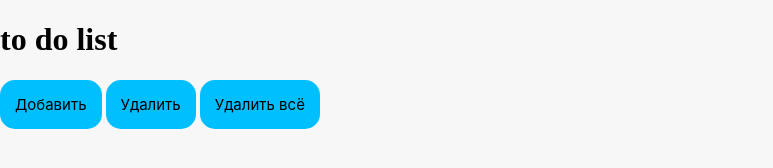
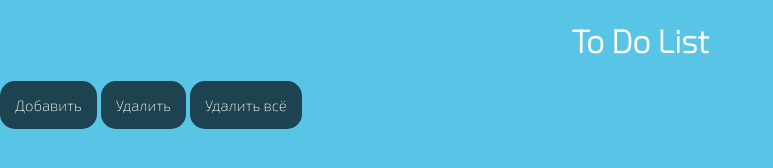
Before and after one commit to levandovskinumerouno/todorep, a plain HTML site: page index.html in a window 1280 px wide. Shown: the whole page, without its empty margins (0-773 px from the left). Drawn offline with Linux system fonts and the light colour scheme.

Commit message:
первый коммит

```diff
--- a/index.css
+++ b/index.css
@@ -1,6 +1,12 @@
 body {
   margin: 0;
-  background-color: #f7f7f7;
+  background-color: #16afddb6;
+}
+
+h1{
+  font-family: 'Exo 2', sans-serif;
+  text-align: center;
+  color: #fff;
 }
 
 .root {
@@ -8,6 +14,7 @@ body {
   padding-bottom: 10px;
   margin: 0 auto;
   max-width: 50%;
+  font-family: 'Exo 2', sans-serif;
 }
 
 .root > p {
@@ -16,17 +23,18 @@ body {
   background-color: #fff;
   border-radius: 10px;
   box-shadow: 0px 5px 10px 2px rgba(34, 60, 80, 0.2);
+  font-family: 'Exo 2', sans-serif;
 }
 
 .add-new-todo, .remove-todo, .remove-all {
-  background-color: hsl(195, 100%, 50%);
-  color: rgb(0, 0, 0);
+  background-color: hsl(194, 47%, 21%);
+  color: rgb(255, 255, 255);
   border-radius: 15px;
   border: none;
   padding: 15px;
   transition-duration: 0.5s;
   font-size: 15px;
-  font-family: -apple-system, BlinkMacSystemFont, 'Segoe UI', Roboto, Oxygen, Ubuntu, Cantarell, 'Open Sans', 'Helvetica Neue', sans-serif;
+  font-family: 'Exo 2', sans-serif;
 }
 
 .add-new-todo:hover, .remove-todo:hover, .remove-all:hover {
--- a/index.html
+++ b/index.html
@@ -1,6 +1,8 @@
 <!DOCTYPE html>
 <html lang="ru">
 <head>
+    <link rel="preconnect" href="https://fonts.gstatic.com">
+    <link href="https://fonts.googleapis.com/css2?family=Exo+2:wght@200&display=swap" rel="stylesheet">
     <meta charset="UTF-8">
     <meta http-equiv="X-UA-Compatible" content="IE=edge">
     <meta name="viewport" content="width=device-width, initial-scale=1.0">
@@ -8,7 +10,7 @@
     <link rel="stylesheet" href="index.css">
 </head>
 <body>
-    <h1>to do list</h1>
+    <h1>To Do List</h1>
     <button class="add-new-todo">Добавить</button>
     <button class="remove-todo">Удалить</button>
     <button class="remove-all">Удалить всё</button>
```
